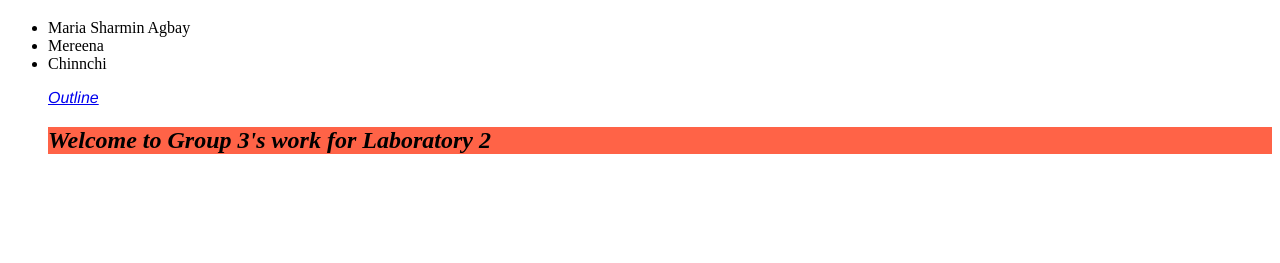
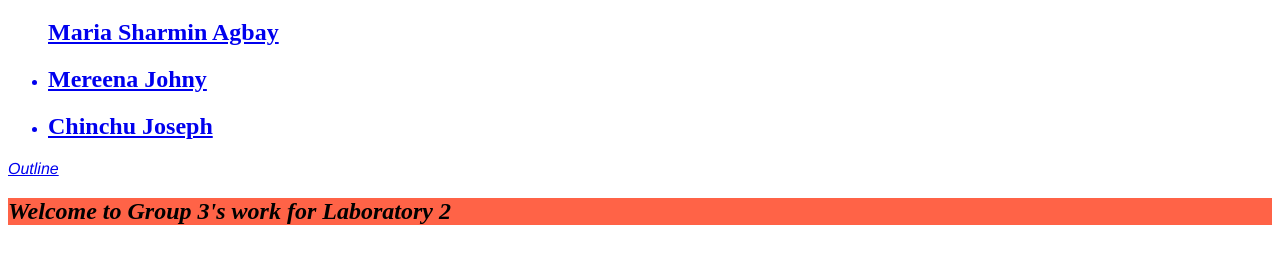
Before and after one commit to mariasharminagbay/IM115Lab2Group3, a plain HTML site: page index.html in a window 1280 px wide. Shown: the part 61-324 px from the top of the page. Drawn offline with Linux system fonts and the light colour scheme.

Commit message:
Update index.html

```diff
--- a/index.html
+++ b/index.html
@@ -9,9 +9,10 @@
     <body>
        <h1>Group members</h1>
        <ul>
-           <li>Maria Sharmin Agbay</li>
-           <li>Mereena</li>
-           <li>Chinnchi</liu
+        <a href="magbay.html"><h2>Maria Sharmin Agbay</li></h2></li></a>
+        <a href="magbay.html"><li><h2>Mereena Johny</li></h2></li></a>
+        <a href="magbay.html"><li><h2>Chinchu Joseph</li></h2></li></a>
+
        </ul>
 
     </body>
```
